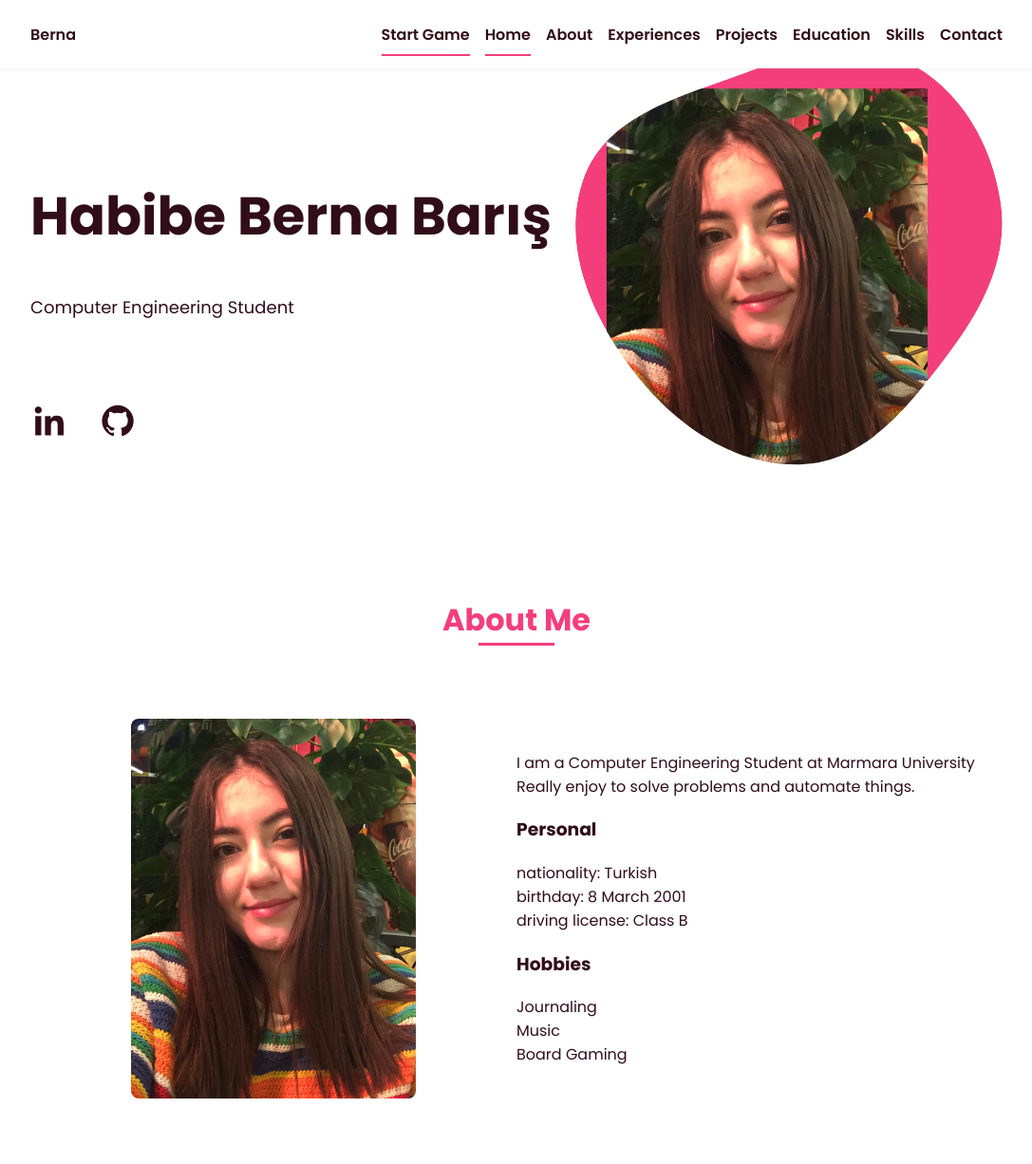
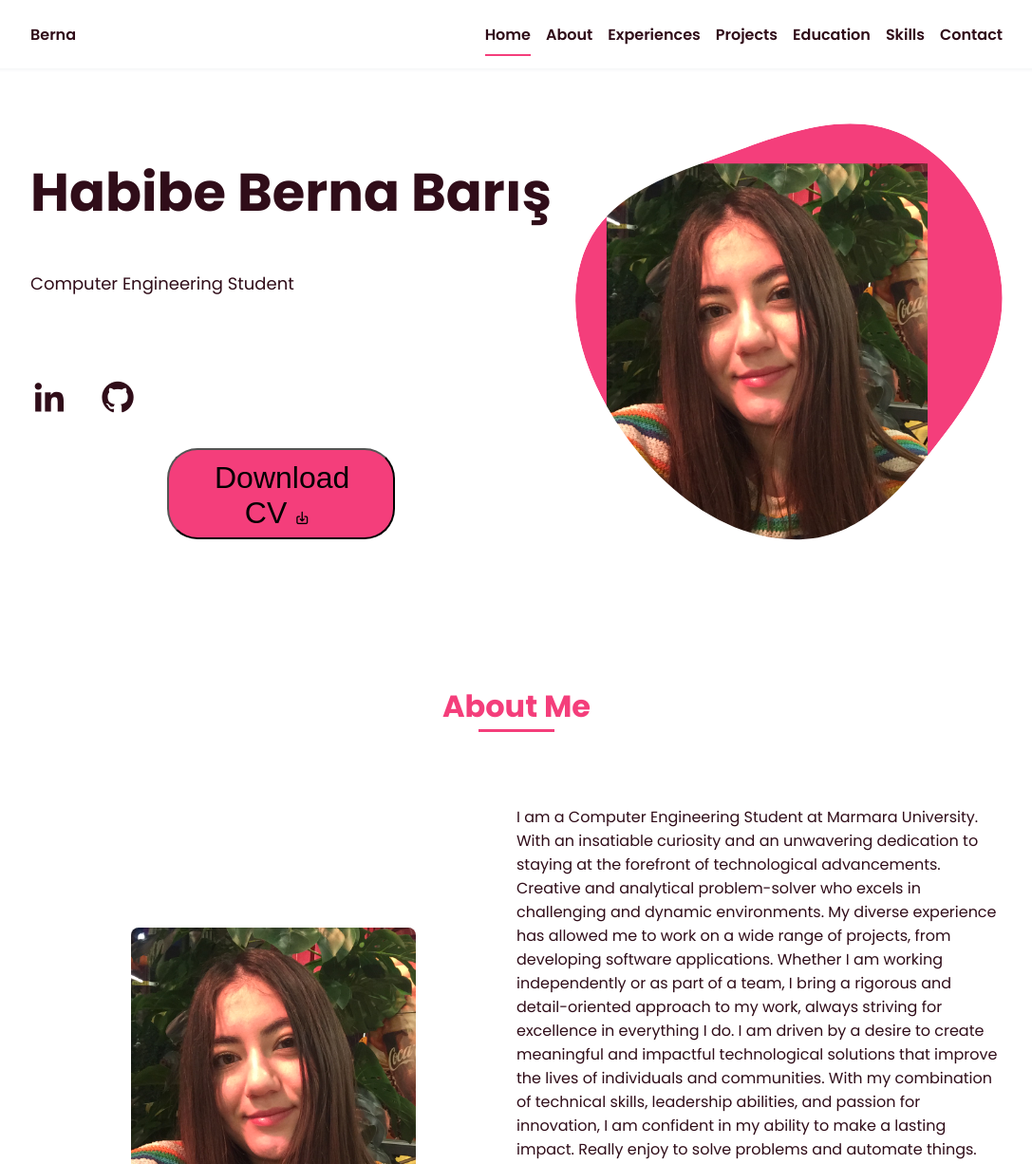
Before and after one commit to bernabaris/bernabaris.github.io, a plain HTML site: page index.html in a window 1280 px wide. Shown: the top 1226 px of the page at 95% size, without its empty margins (96-1183 px from the left). Drawn offline with nearby package versions, Linux system fonts and the light colour scheme.

Commit message:
final commit

```diff
--- a/css/game_style.css
+++ /dev/null
@@ -1,21 +0,0 @@
-body {
-    text-align: center;
-    margin-top: 100px;
-    font-family: Arial, sans-serif;
-}
-#game-container {
-    width: 400px;
-    margin: 0 auto;
-}
-.fruit {
-    width: 50px;
-    height: 50px;
-    border: 1px solid #000;
-    display: inline-block;
-    margin: 10px;
-    cursor: pointer;
-}
-#score {
-    font-size: 24px;
-    margin-top: 20px;
-}
--- a/css/style.css
+++ b/css/style.css
@@ -70,6 +70,23 @@ img {
   max-width: 100%;
   height: auto;
   display: block;
+}
+.btn {
+  padding: .7rem 3rem;
+  color: black;
+  cursor: pointer;
+  margin-top: 5rem;
+  font-size: 2rem;
+  width: 15rem;
+  height: 6rem;
+  border-radius: 2rem;
+  background-color: var(--first-color);
+}
+
+.btn i {
+  padding: 0 .5rem;
+  font-size: 1rem;
+
 }
 
 /*===== CLASS CSS ===== */
--- a/index.html
+++ b/index.html
@@ -10,8 +10,6 @@
         <title>Habibe Berna Barış</title>
     </head>
     <body>
-        <a href="game.html">Start game</a>
-        <script src="js/fruit_game.js"></script>
         <header class="l-header">
             <nav class="nav bd-grid">
                 <div>
@@ -20,7 +18,6 @@
 
                 <div class="nav__menu" id="nav-menu">
                     <ul class="nav__list">
-                        <li class="nav__item"><a href="game.html" class="nav__link active">Start Game</a></li>
                         <li class="nav__item"><a href="#home" class="nav__link active">Home</a></li>
                         <li class="nav__item"><a href="#about" class="nav__link">About</a></li>
                         <li class="nav__item"><a href="#experiences" class="nav__link">Experiences</a></li>
@@ -50,6 +47,9 @@
                 <div class="home__social">
                     <a href="https://www.linkedin.com/in/bernabaris/" class="home__social-icon"><i class='bx bxl-linkedin'></i></a>
                     <a href="https://github.com/bernabaris" class="home__social-icon"><i class='bx bxl-github' ></i></a>
+                    <a href="pdf/HabibeBerna-Baris.pdf " download> <button class="btn">Download CV<i
+                        class="uil uil-download-alt"></i></button></a>
+
                 </div>
 
                 <div class="home__img">
@@ -75,8 +75,21 @@
 
                     <div>
                         <p class="about__text">I am a Computer Engineering
-                            Student at Marmara University Really enjoy to solve
-                            problems and automate things.</p>
+                            Student at Marmara University. With an insatiable curiosity
+                            and an unwavering dedication to staying at the forefront of
+                            technological advancements. Creative and analytical
+                            problem-solver who excels in challenging and dynamic environments.
+                            My diverse experience has allowed me to work on a wide range of
+                            projects, from developing software applications.
+                            Whether I am working independently or as part of a team,
+                            I bring a rigorous and detail-oriented approach to my work,
+                            always striving for excellence in everything I do.
+                            I am driven by a desire to create meaningful and impactful
+                            technological solutions that improve the lives of individuals
+                            and communities. With my combination of technical skills,
+                            leadership abilities, and passion for innovation,
+                            I am confident in my ability to make a lasting impact.
+                            Really enjoy to solve problems and automate things. </p>
                             <h3 class="section-subtitle">Personal</h3>
                             <p class="about__text">nationality: Turkish</p>
                             <p class="about__text">birthday: 8 March 2001</p>
--- a/js/fruit_game.js
+++ /dev/null
@@ -1,23 +0,0 @@
-var fruits = ["images/apple.jpg", "images/banana.jpg", "images/strawberry.jpg", "images/peach.png", "images/pineapple.jpeg"]; // Meyve resimlerinin dosya adlarını burada tanımlayın
-var score = 0; // Skor
-
-// Rasgele bir meyve resmi seçen ve ekrana ekleyen fonksiyon
-function addFruit() {
-    var fruitsContainer = document.getElementById("fruits-container");
-    var fruitIndex = Math.floor(Math.random() * fruits.length);
-    var fruitImage = document.createElement("img");
-    fruitImage.src = fruits[fruitIndex];
-    fruitImage.className = "fruit";
-    fruitImage.addEventListener("click", function() {
-        this.remove(); // Tıklanan meyveyi ekrandan kaldır
-        score++; // Skoru artır
-        document.getElementById("score").innerHTML = "Meyve Sayısı: " + score; // Skoru ekranda güncelle
-        if (score >= 20) {
-            alert("Kazandınız!"); // Skor 20'ye ulaşırsa oyunu kazandı mesajı ver
-        }
-    });
-    fruitsContainer.appendChild(fruitImage); // Meyveyi ekrana ekle
-}
-
-// Her saniyede bir meyve ekleyen fonksiyonu çağır
-setInterval(addFruit, 1000);
```
Also changed, not shown: game.html (deleted, +0 -16 lines), 1 other file.
